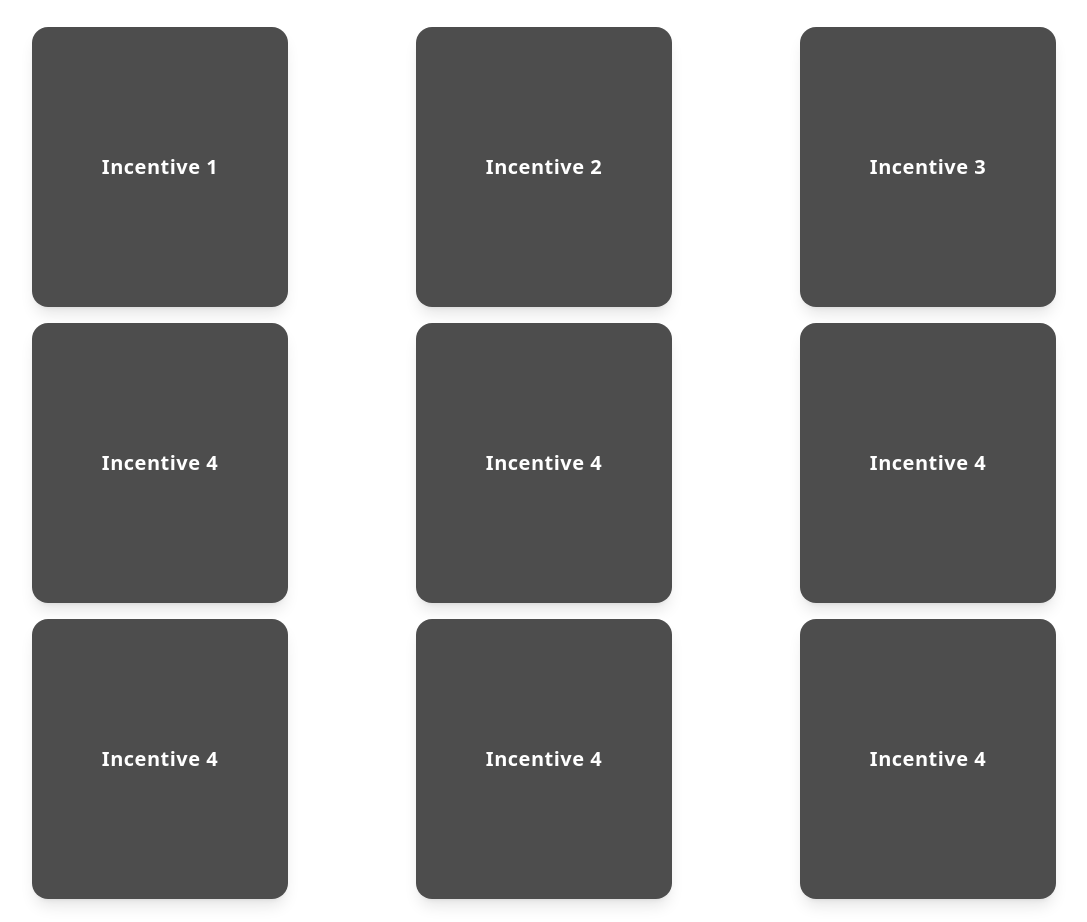
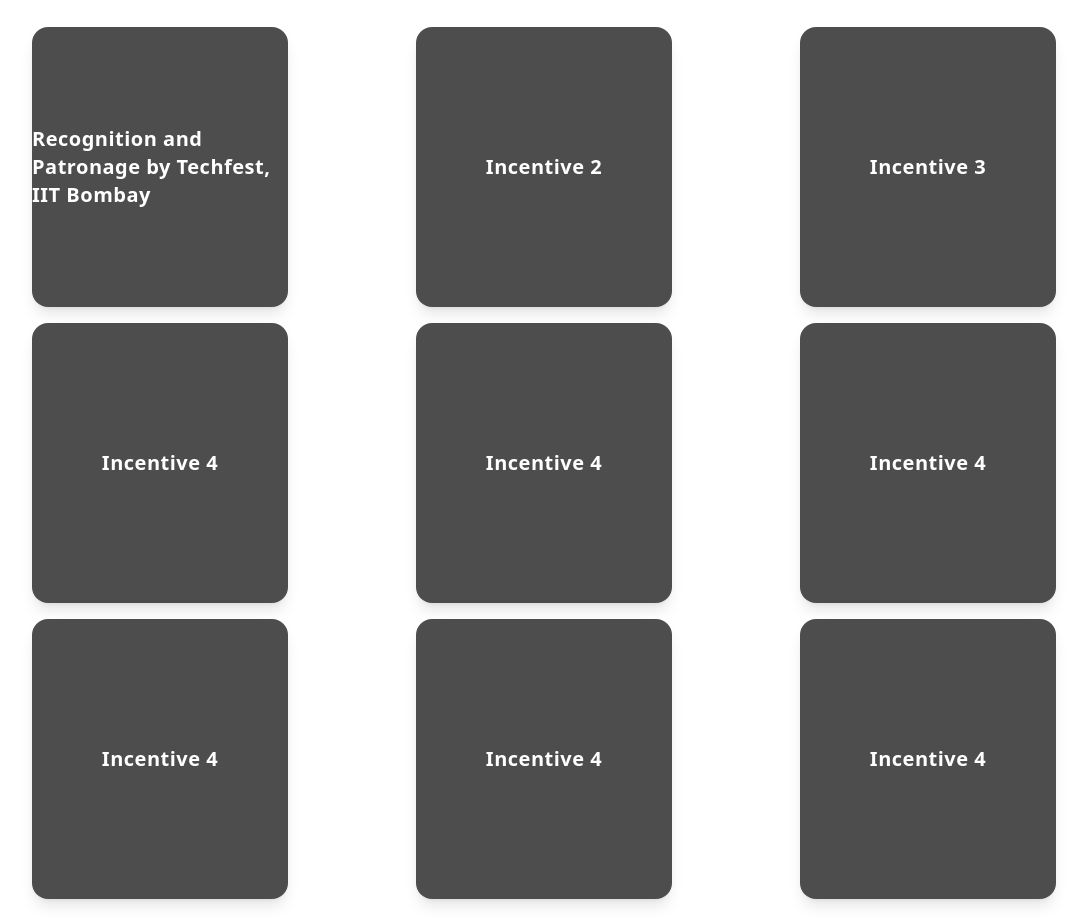
Before and after one commit to MithraBijumon/Ingnite-Techfest, a Next.js app in the folder igniteportal/: page /home in a window 1280 px wide. Shown: the part 1540-2462 px from the top of the page, without its empty margins (96-1183 px from the left). Built offline with nearby package versions, Linux system fonts and the light colour scheme.

Commit message:
Updated Incentive.js component

```diff
--- a/igniteportal/components/Incentive.js
+++ b/igniteportal/components/Incentive.js
@@ -1,7 +1,7 @@
 import FlipCard from "./Flipcard"
 export default function Incentive() {
     const cards = [
-        { front: "Incentive 1", back: "Details 1" },
+        { front: "Recognition and Patronage by Techfest, IIT Bombay", back: "Details 1" },
         { front: "Incentive 2", back: "Details 2" },
         { front: "Incentive 3", back: "Details 3" },
         { front: "Incentive 4", back: "Details 4" }, { front: "Incentive 4", back: "Details 4" },
```
